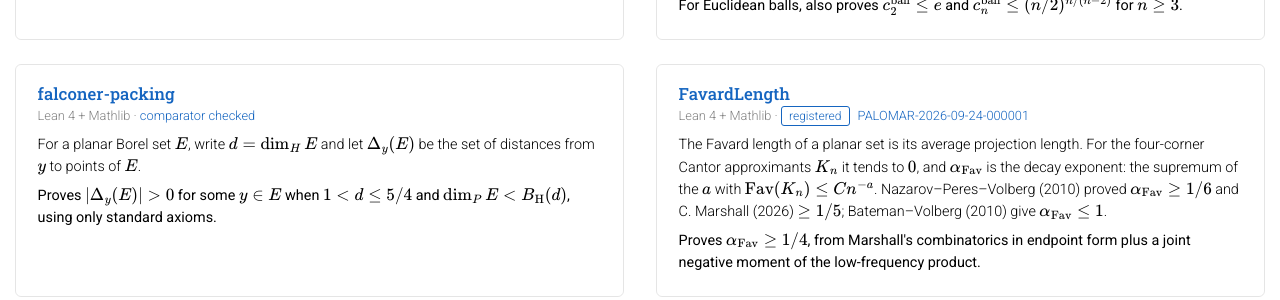
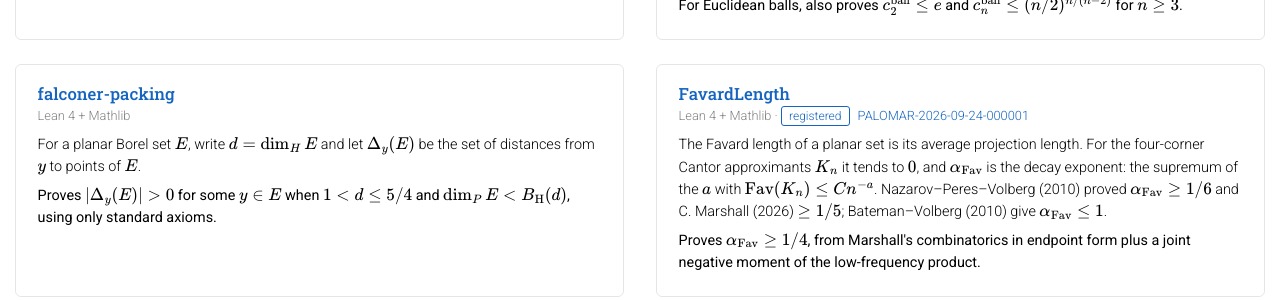
Before and after one commit to CoolRmal/coolrmal.github.io, a Jekyll site: the page built from repositories.md, in a window 1280 px wide and 900 px high, scrolled down 664 px. Shown: the part 152-452 px from the top of the window. Built offline with Jekyll 4.4.1, drawn with Linux system fonts in a browser that asks for light colours; formulas are drawn with MathJax 3.

Commit message:
Simplify Falconer website metadata

```diff
--- a/repositories.md
+++ b/repositories.md
@@ -85,7 +85,7 @@ nav: repositories
 
 <div class="repo-card" id="falconer-packing">
   <h3 class="entry-title"><a href="https://github.com/CoolRmal/falconer-packing" target="_blank" rel="noopener noreferrer">falconer-packing</a></h3>
-  <p class="entry-meta">Lean 4 + Mathlib &middot; <a href="https://github.com/CoolRmal/falconer-packing/actions/runs/36824796497" target="_blank" rel="noopener noreferrer">comparator checked</a></p>
+  <p class="entry-meta">Lean 4 + Mathlib</p>
   <p>
     For a planar Borel set $E$, write $d=\dim_H E$ and let $\Delta_y(E)$ be the set of
     distances from $y$ to points of $E$.
```
